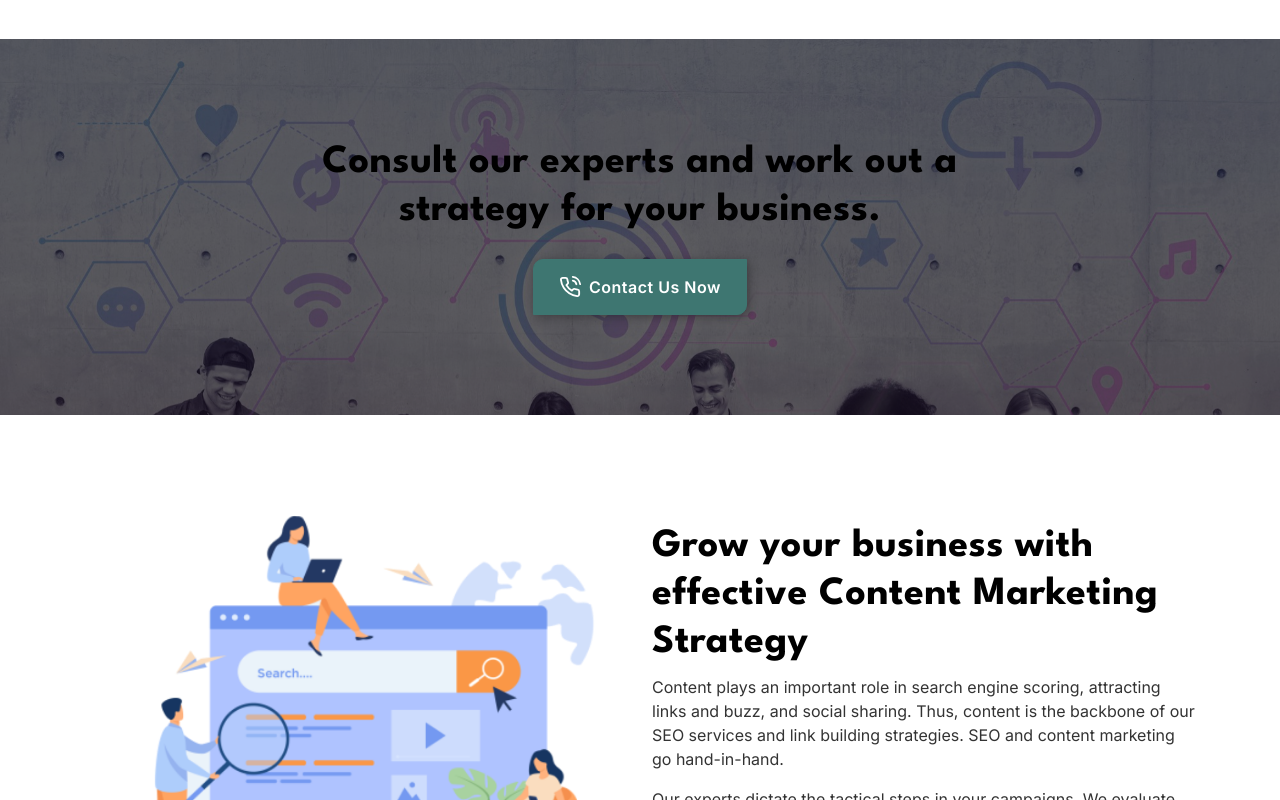
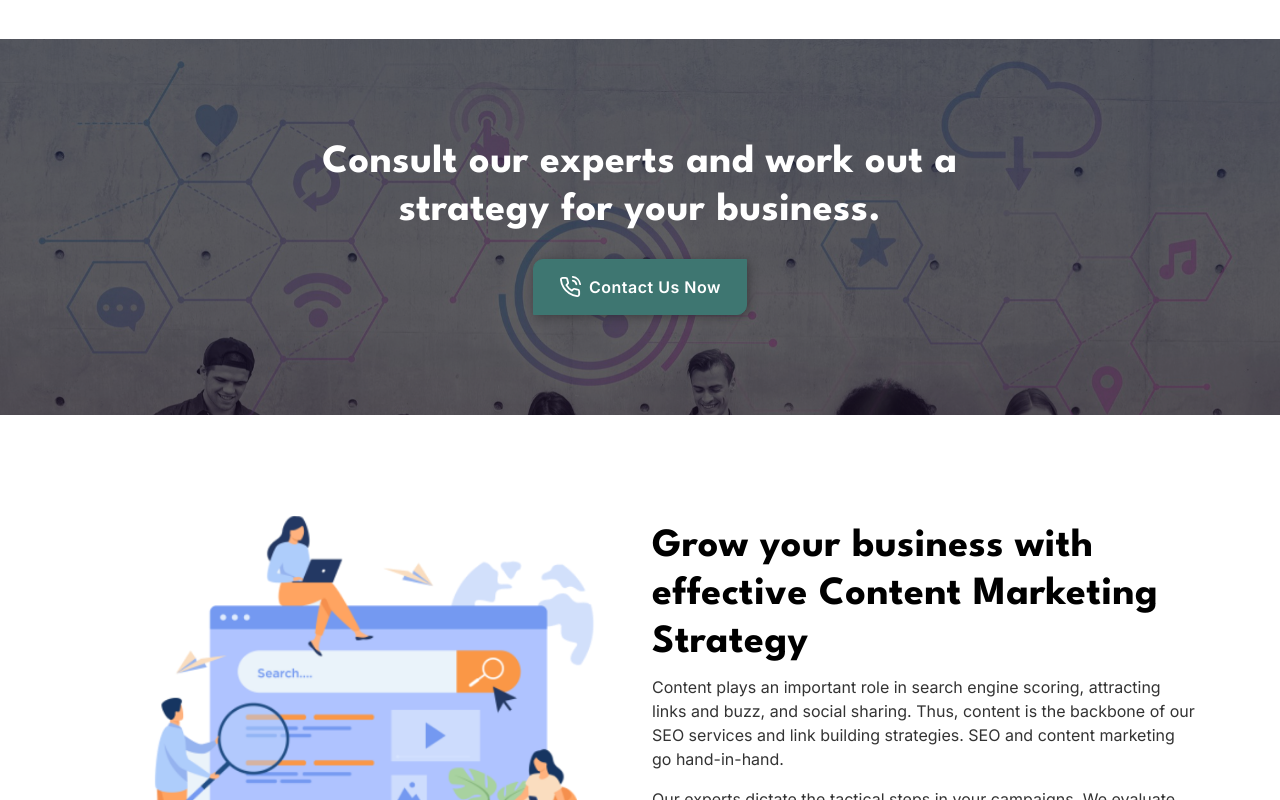
Before and after one commit to wtechyteam/WtechyReact, a React (Create React App) app: page /service/content-marketing in a window 1280 px wide. Shown: the part 3500-4300 px from the top of the page. Built offline with nearby package versions, Linux system fonts and the light colour scheme.

Commit message:
working with react helment

```diff
--- a/src/components/AboutUs.jsx
+++ b/src/components/AboutUs.jsx
@@ -141,7 +141,7 @@ const AboutUs = () => {
                                         <img src={service.icon} alt={service.title} />
                                     </div>
                                     <div className="cardInfo">
-                                        <h2 className="cardTitle title-md fw-bold text-black">{service.title}</h2>
+                                        <h2 className="cardTitle title-md fw-bold">{service.title}</h2>
                                         <p className='cardDescription text-sm mb-0'>{service.description}</p>
                                     </div>
                                 </div>
--- a/src/components/common/FullWidthCTASection.jsx
+++ b/src/components/common/FullWidthCTASection.jsx
@@ -7,7 +7,7 @@ function FullWidthCTASection(props) {
     <section className='sectionPadding fullWidthCTA'>
       <div className="container text-center position-relative text-white">
         <div className="col-lg-8 mx-auto">
-          <h2 className='title-xl fw-bold mb-3'>{props.title}</h2>
+          <h2 className='title-xl fw-bold mb-3 text-white'>{props.title}</h2>
           <ContactUsButton/>
         </div>
       </div>
```
